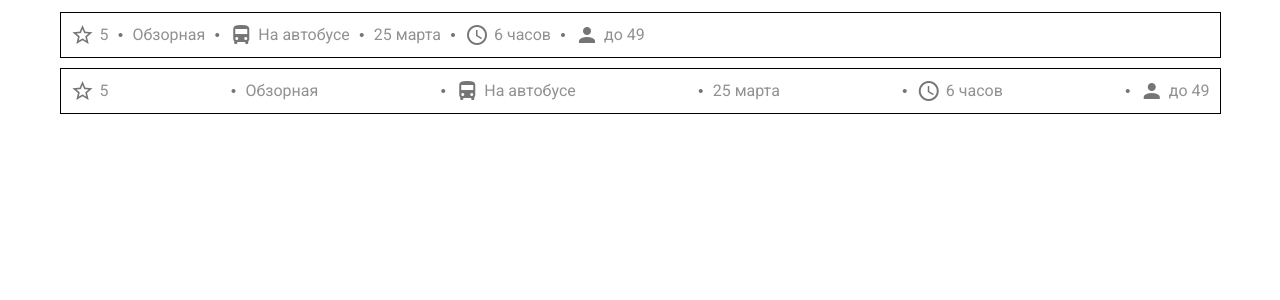
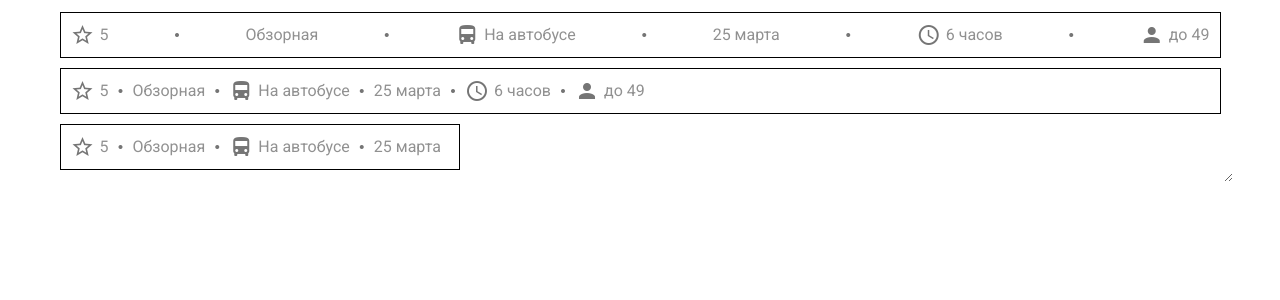
Before and after one commit to kkxley/tag-list, a Vue app: page / in a window 1280 px wide. Shown: the top 300 px of the page. Built offline with nearby package versions, Linux system fonts and the light colour scheme.

Commit message:
Теперь теги скрываются, если не влезают

```diff
--- a/src/App.vue
+++ b/src/App.vue
@@ -1,12 +1,15 @@
 <template>
   <v-app>
     <v-main>
-      <v-container>
+      <v-container class="example-wrapper">
+        <div class="example-block">
+          <TagList :tags="tags" justify />
+        </div>
         <div class="example-block">
           <TagList :tags="tags" />
         </div>
-        <div class="example-block">
-          <TagList :tags="tags" justify />
+        <div class="example-block example-block_small">
+          <TagList :tags="tags" />
         </div>
       </v-container>
     </v-main>
@@ -58,7 +61,13 @@ export default {
 </script>
 
 <style lang="scss" scoped>
-.example-block {
+.example {
+  &-wrapper {
+    resize: horizontal;
+    overflow: auto;
+  }
+
+  &-block {
     padding: 10px;
     border: 1px solid black;
 
@@ -67,7 +76,8 @@ export default {
     }
 
     &_small {
-    max-width: 500px;
+      max-width: 400px;
+    }
   }
 }
 </style>
--- a/src/components/tags/TagList.vue
+++ b/src/components/tags/TagList.vue
@@ -1,12 +1,13 @@
 <template>
-  <div :class="['tag-list', {'tag-list_justify': justify}]">
-    <div class="tag-list__item" :key="tag.id" v-for="(tag, i) in tags">
-      <v-icon v-if="i">
+  <div :class="['tag-list', {'tag-list_justify': justify}]" :style="cssVars">
+    <template v-for="tag in tags">
+      <v-icon :key="`divider-${tag.id}`" class="tag-list__divider">
         mdi-circle-small
       </v-icon>
-      <Tag :icon="tag.icon"
+      <Tag :key="`tag-${tag.id}`"
+           :icon="tag.icon"
            :label="tag.label" />
-    </div>
+    </template>
   </div>
 </template>
 
@@ -28,6 +29,28 @@ export default {
       type: Boolean,
       default: false
     }
+  },
+  data() {
+    return {
+      oneLineHeight: null
+    }
+  },
+  mounted() {
+    this.oneLineHeight = this.$el.clientHeight;
+  },
+  computed: {
+    cssVars() {
+      if (this.oneLineHeight !== null) {
+        return {
+          '--max-height': `${this.oneLineHeight}px`,
+          '--flex-wrap': 'wrap'
+        }
+      }
+      return {
+        '--max-height': 'initial',
+        '--flex-wrap': 'nowrap'
+      }
+    }
   }
 }
 </script>
@@ -36,10 +59,12 @@ export default {
 .tag-list {
   display: flex;
   align-items: center;
+  flex-wrap: var(--flex-wrap);
+  max-height: var(--max-height);
+  overflow: hidden;
 
-  &__item {
-    display: flex;
-    align-items: center;
+  &__divider:first-of-type {
+    display: none;
   }
 
   &_justify {
```
Lines whose indentation alone changed are shown as unchanged.
